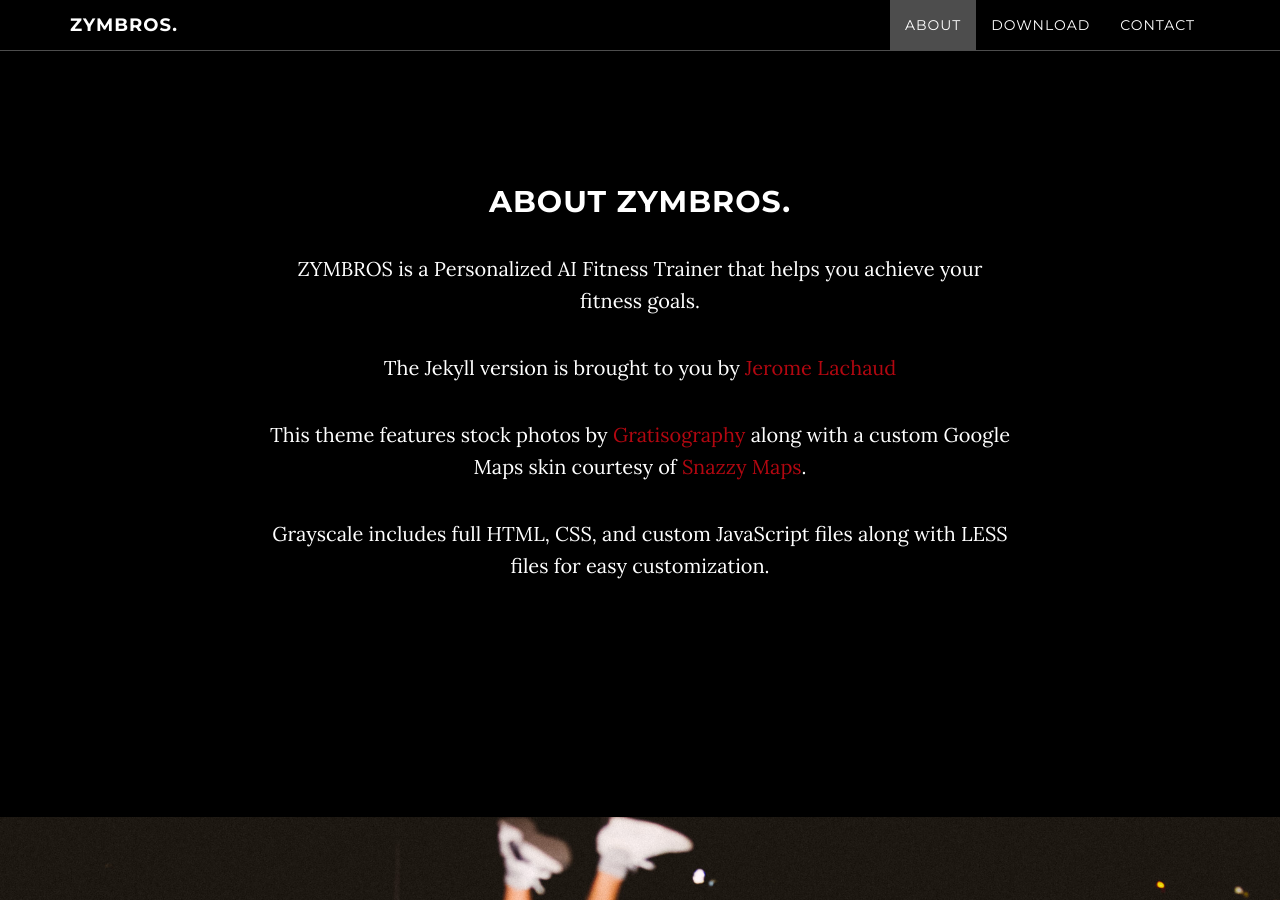
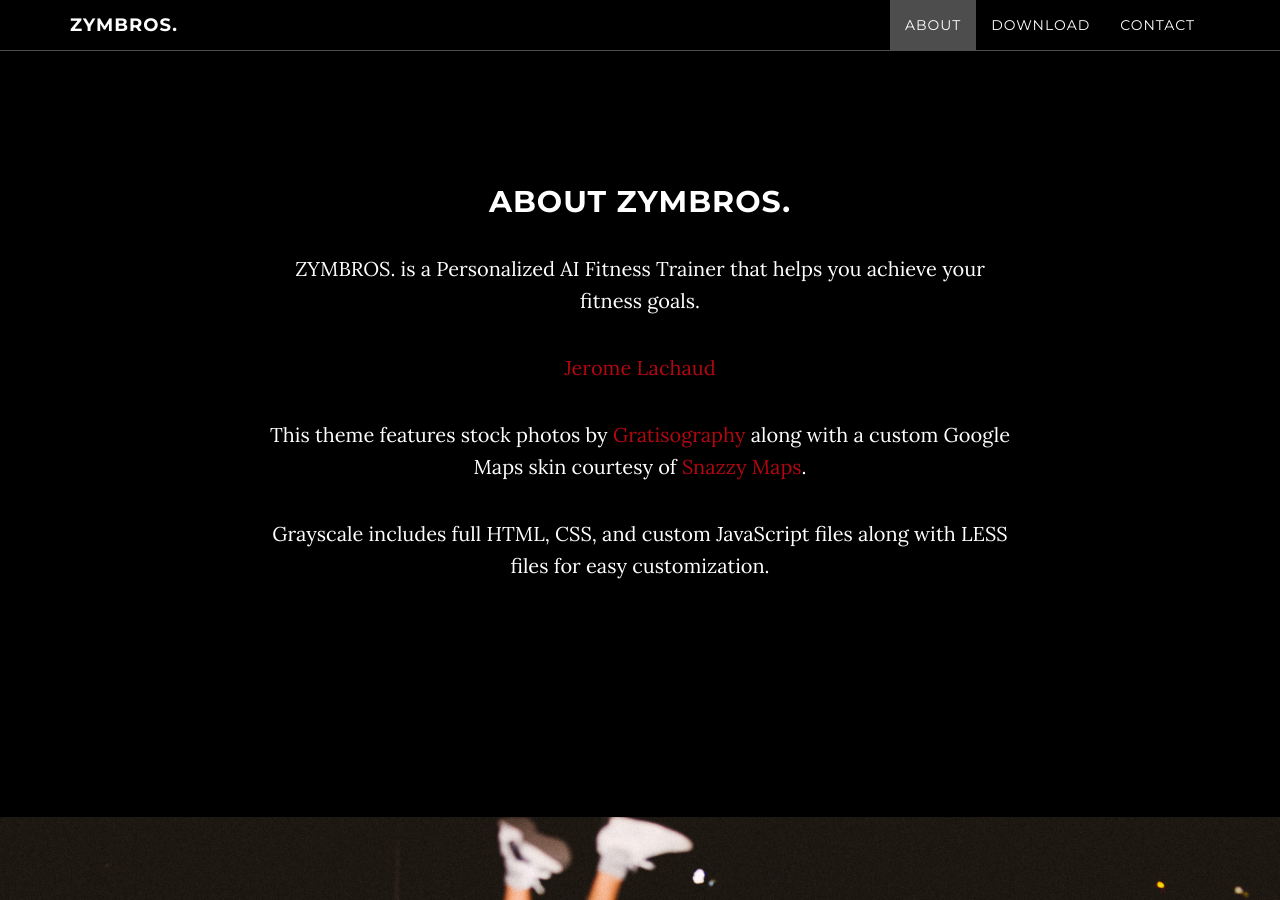
Before and after one commit to notj-code/GYMBROS_download_page, a Jekyll site: the page built from index.html, in a window 1280 px wide and 900 px high, scrolled down 915 px. Built offline with Jekyll 4.4.1, drawn with Linux system fonts in a browser that asks for light colours; some of the changed text lies outside the part shown.

```diff
--- a/_includes/about.html
+++ b/_includes/about.html
@@ -3,8 +3,8 @@
         <div class="row">
             <div class="col-lg-8 col-lg-offset-2">
                 <h2>About Zymbros.</h2>
-                <p>ZYMBROS is a Personalized AI Fitness Trainer that helps you achieve your fitness goals.</p>
-                <p>The Jekyll version is brought to you by <a href="https://github.com/jeromelachaud">Jerome Lachaud</a></p>
+                <p>ZYMBROS. is a Personalized AI Fitness Trainer that helps you achieve your fitness goals.</p>
+                <p><a href="https://github.com/jeromelachaud">Jerome Lachaud</a></p>
                 <p>This theme features stock photos by <a href="http://gratisography.com/">Gratisography</a> along with a custom Google Maps skin courtesy of <a href="http://snazzymaps.com/">Snazzy Maps</a>.</p>
                 <p>Grayscale includes full HTML, CSS, and custom JavaScript files along with LESS files for easy customization.</p>
             </div>
--- a/_includes/contact.html
+++ b/_includes/contact.html
@@ -3,7 +3,7 @@
         <div class="row">
             <div class="col-lg-8 col-lg-offset-2">
                 <h2>Contact</h2>
-                <p>Dolor reprehenderit repellendus, optio labore odio at tempore debitis nisi. Quasi debitis tenetur eaque molestias non porro odio sapiente.</p>
+                <p>Please help us through <a href="google.com">buy me a coffee</a></p>
                 <p><a href="mailto:{{ site.email }}">{{ site.email }}</a>
                 </p>
                 <ul class="list-inline banner-social-buttons">
--- a/_includes/download.html
+++ b/_includes/download.html
@@ -3,7 +3,7 @@
         <div class="download-section">
             <div class="container">
                 <div class="col-lg-8 col-lg-offset-2">
-                    <h2 style="text-shadow: 0 0 8px rgba(0,0,0,0.7);">Download Grayscale</h2>
+                    <h2 style="text-shadow: 0 0 8px rgba(0,0,0,0.7);">Download ZYMBROS.</h2>
                     <!-- <p style="text-shadow: 0 0 8px rgba(0,0,0,0.7);">You can download Grayscale for free on the preview page at Start Bootstrap.</p> -->
                     <a href="http://startbootstrap.com/template-overviews/grayscale/" class="btn btn-default btn-lg" style="text-shadow: 0 0 8px rgba(0,0,0,0.7);">Visit Download Page</a>
                 </div>
```
Also changed, not shown: css/font-awesome/css/font-awesome.css, css/font-awesome/css/font-awesome.min.css.
